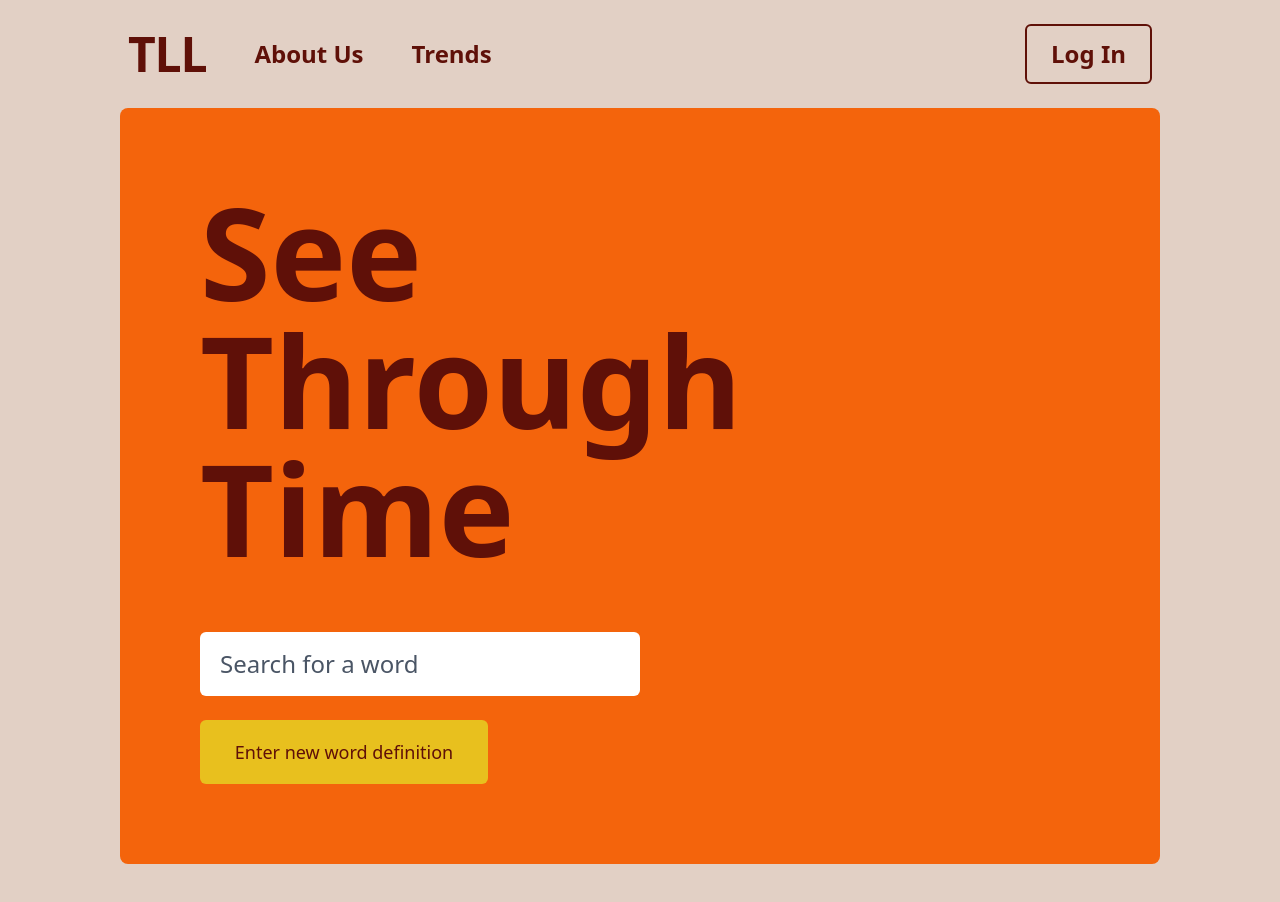
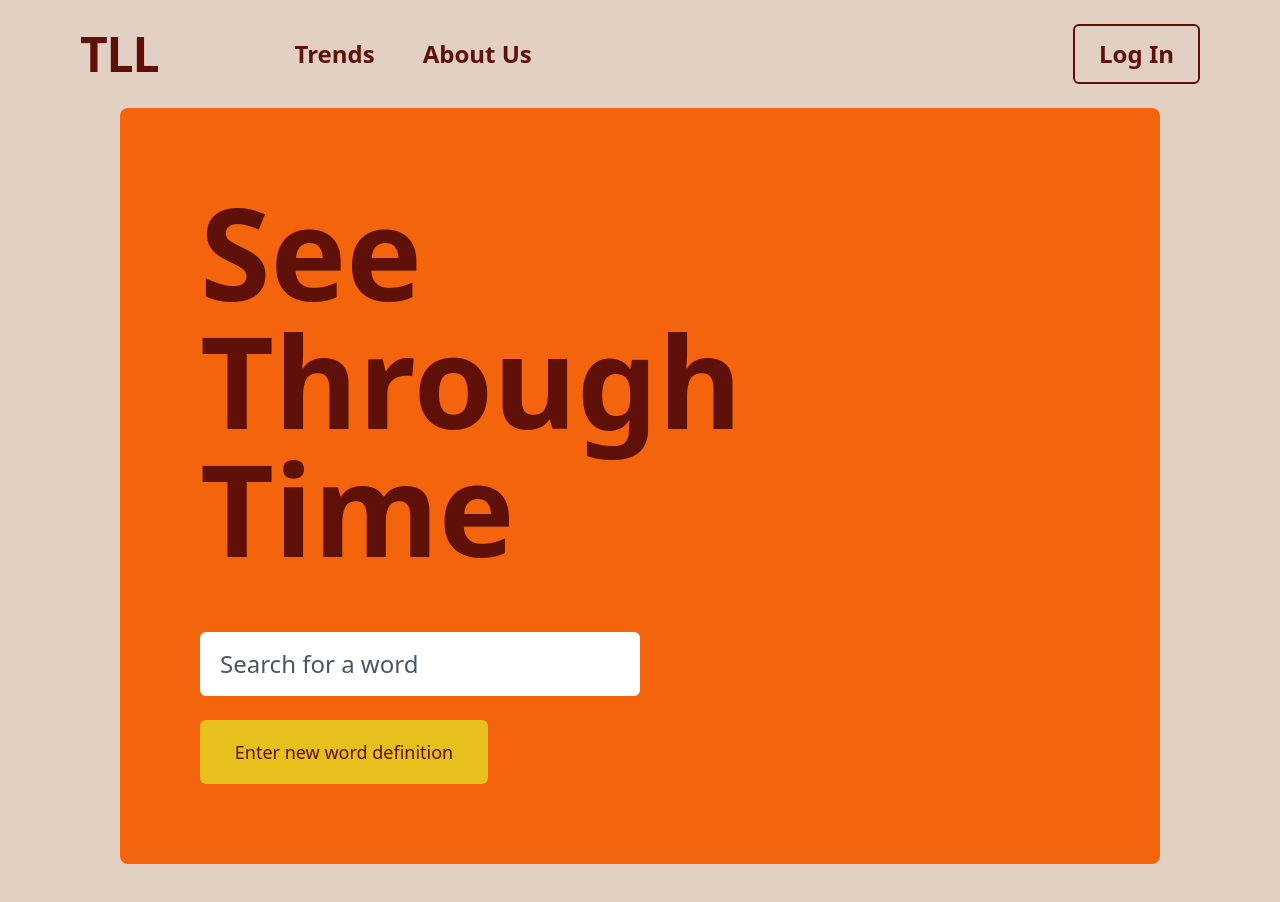
Before and after one commit to eggplannt/The-Living-Lexicon, a React (Vite) app: page / in a window 1280 px wide. Shown: the top 902 px of the page. Built offline with nearby package versions, Linux system fonts and the light colour scheme.

Commit message:
fixed header

```diff
--- a/src/components/Header.tsx
+++ b/src/components/Header.tsx
@@ -1,15 +1,21 @@
 export default function Header() {
-  const navItems = ["About Us", "Trends"];
+  const navItems = ["Trends", "About Us"];
 
   return (
     <header className="w-full bg-background">
-      <div className="mx-auto flex w-4/5 max-w-6xl flex-col gap-4 py-6 sm:flex-row sm:items-center sm:justify-between">
+      <div className="px-20 flex w-full flex-col gap-4 py-6 sm:flex-row sm:items-center sm:justify-between">
         <div className="flex items-center gap-8 sm:gap-12">
-          <a href="#" className="text-5xl font-black tracking-tight text-onbackground">
+          <a
+            href="/"
+            className="text-5xl font-black tracking-tight text-onbackground"
+          >
             TLL
           </a>
-
-          <nav aria-label="Primary" className="flex items-center gap-8 sm:gap-12">
+          <div className="w-10" />
+          <nav
+            aria-label="Primary"
+            className="flex items-center gap-8 sm:gap-12"
+          >
             {navItems.map((item) => (
               <a
                 key={item}
@@ -25,7 +31,6 @@ export default function Header() {
         <button
           type="button"
           className="self-start rounded-md bg-transparent px-6 py-3 text-2xl font-bold text-onbackground transition-colors hover:text-primary sm:self-auto border-onbackground border-2"
-
         >
           Log In
         </button>
```
